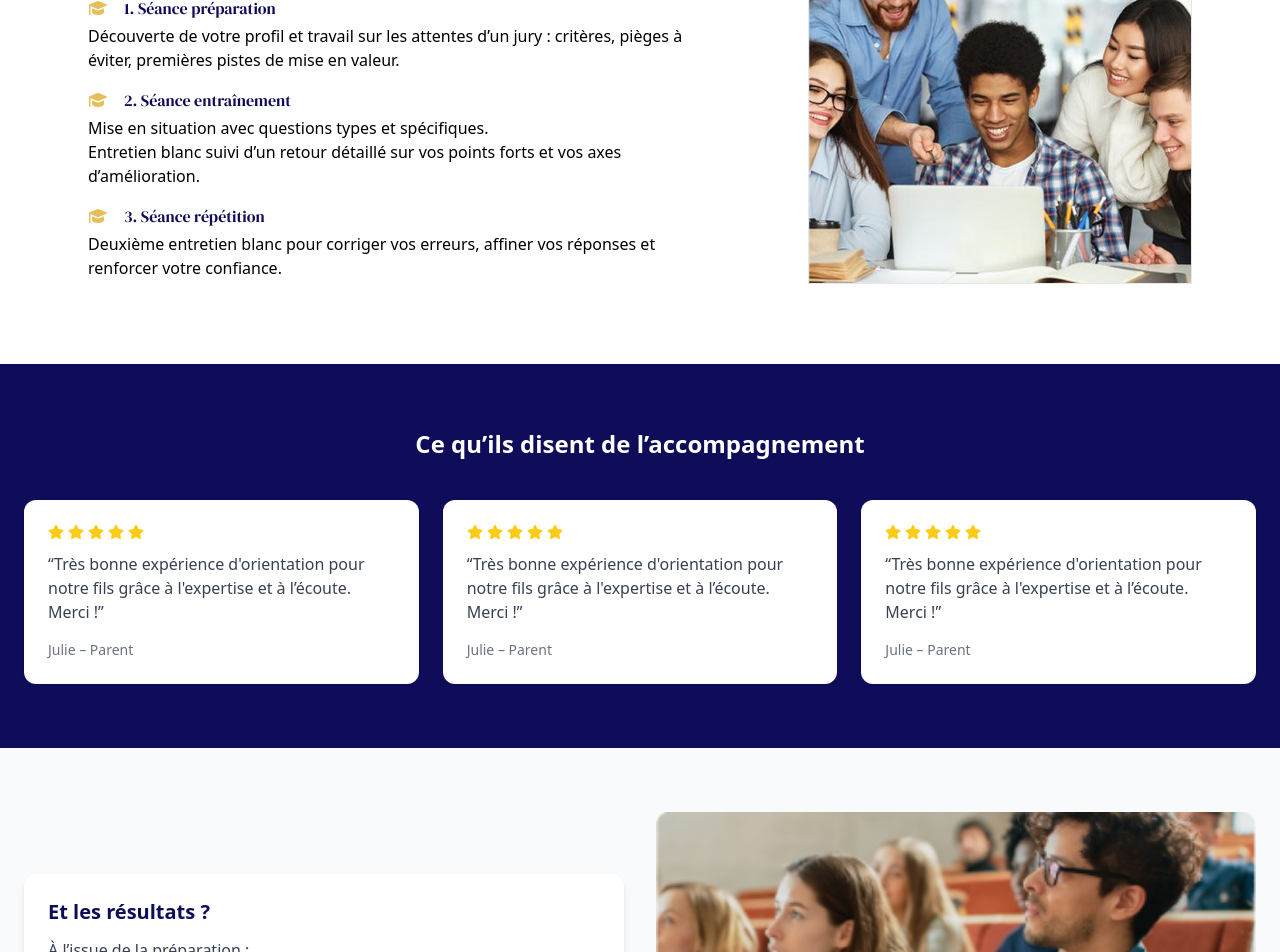
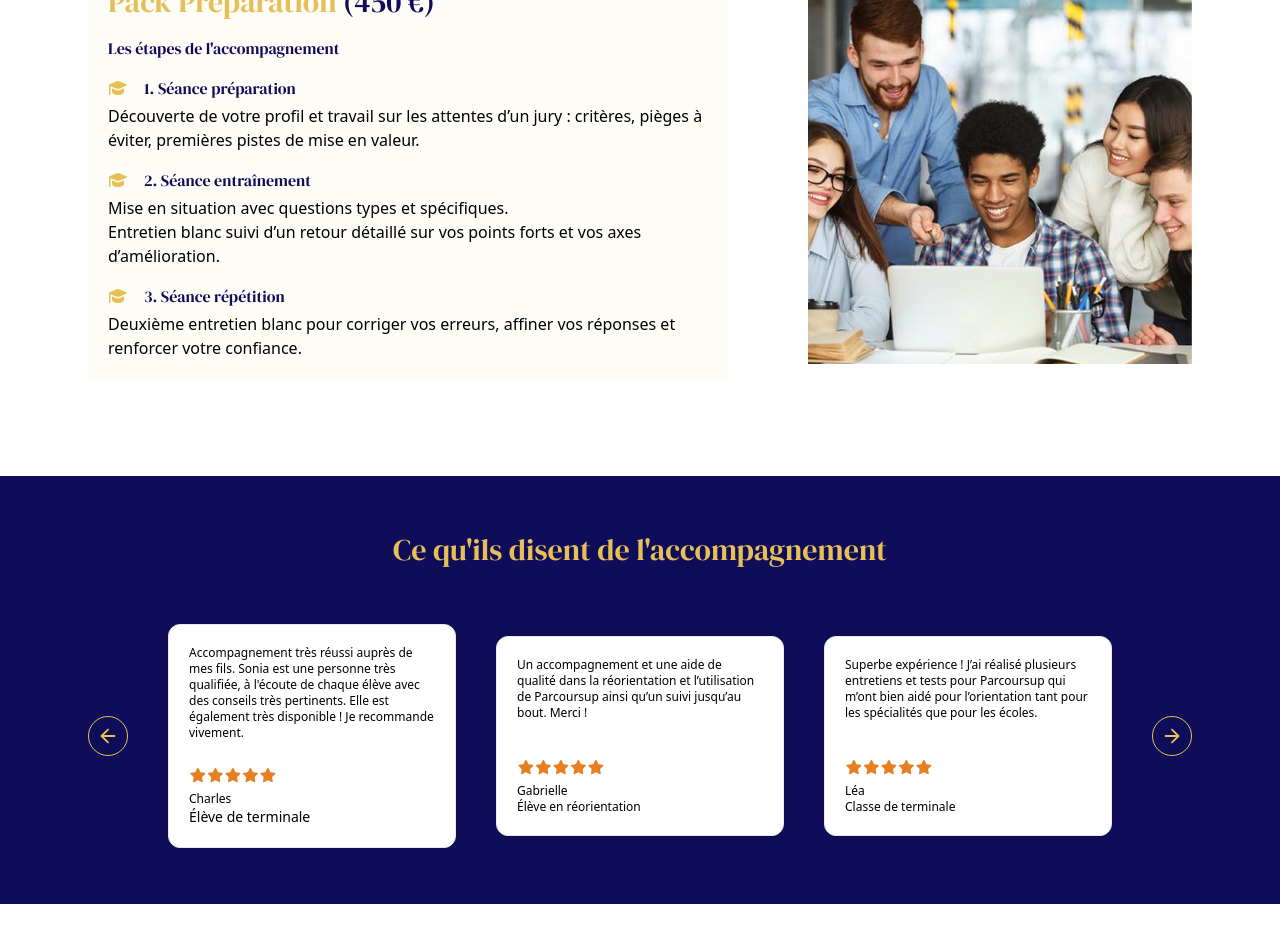
Before and after one commit to christianjunior05/primary, a React (Vite) app: page /parcours in a window 1280 px wide. Shown: the part 2791-3743 px from the top of the page. Built offline with nearby package versions, Linux system fonts and the light colour scheme.

Commit message:
parcours terminer

```diff
--- a/src/components/Homepage/miniComponents/DivTemoignage.tsx
+++ b/src/components/Homepage/miniComponents/DivTemoignage.tsx
@@ -17,7 +17,9 @@ const DivTemoignage = ({
   className,
 }: Typage) => {
   return (
-    <div className={`${className} rounded-xl border`}>
+
+    <>
+ <div className={`${className} rounded-xl border`}>
       {/* Commentaire */}
       <p className="text-sm max-md:text-base max-sm:text-sm ">{commentaire}</p>
 
@@ -47,6 +49,14 @@ const DivTemoignage = ({
         </div>
       </div>
     </div>
+
+
+
+
+    </>
+
+
+
   );
 };
 
--- a/src/pages/Parcours.tsx
+++ b/src/pages/Parcours.tsx
@@ -1,5 +1,7 @@
-import {  FaStar, FaArrowRight } from "react-icons/fa";
+import { FaArrowRight } from "react-icons/fa";
+import { FiArrowLeft, FiArrowRight } from "react-icons/fi";
 import { GiCheckMark } from "react-icons/gi";
+
 
 export default function Parcours() {
   return (
@@ -34,7 +36,7 @@ export default function Parcours() {
         </div>
       </header>
 
-      {/* Ce que comprend l'accompagnement */}
+
       {/* Ce que comprend l'accompagnement */}
       <section>
         <div className="flex justify-center items-center gap-10 my-20 ">
@@ -46,7 +48,7 @@ export default function Parcours() {
             />
           </div>
 
-          <div className="w-7/12  space-y-4  ">
+          <div className="w-6/12  space-y-4  ">
             <h1 className="text-3xl font-dmserif text-blue">
 
               <span className="text-jauneOr">Ce que comprend</span>  l’accompagnement :
@@ -119,7 +121,7 @@ export default function Parcours() {
 
       {/* Vos avantages exclusifs */}
       <section className=" ">
-        <div className="flex my-20   items-center gap-32 justify-center">
+        <div className="flex   items-center gap-40 justify-center">
           <div className="space-y-6 w-5/12 ">
             <h2 className="text-3xl  text-blue font-dmserif ">
               Vos avantages exclusifs :
@@ -164,8 +166,8 @@ export default function Parcours() {
       </section>
 
       {/* Pourquoi un accompagnement ? */}
-      <section className="my-20 ">
-        <div className="flex my-10 justify-center items-center gap-20 ">
+      <section className=" ">
+        <div className=" my-20 flex  justify-center items-center gap-20 ">
 
           <div className="size-96">
             <img
@@ -245,7 +247,7 @@ Mettre en avant le dossier scolaire mais aussi l’extra-scolaire (sport, engage
 
               <li className="space-x-2 flex  ">
 
-                 <GiCheckMark className="  text-jauneOr mt-1   "/>
+                <GiCheckMark className="  text-jauneOr mt-1   " />
 
                 <p className="" > Savoir se mettre en avant : présenter son parcours, ses
                   engagements, passions et projets.</p>
@@ -254,7 +256,7 @@ Mettre en avant le dossier scolaire mais aussi l’extra-scolaire (sport, engage
               </li>
               <li className=" space-x-2  flex">
 
-                 <GiCheckMark className="  text-jauneOr mt-1   "/>
+                <GiCheckMark className="  text-jauneOr mt-1   " />
 
 
                 <p className="">
@@ -263,7 +265,7 @@ Mettre en avant le dossier scolaire mais aussi l’extra-scolaire (sport, engage
                 </p>
               </li>
               <li className=" space-x-2 flex ">
-                 <GiCheckMark className="  text-jauneOr mt-1   "/>
+                <GiCheckMark className="  text-jauneOr mt-1   " />
 
                 <p className="">
                   Se démarquer des autres candidats avec un discours authentique
@@ -288,9 +290,10 @@ Mettre en avant le dossier scolaire mais aussi l’extra-scolaire (sport, engage
       </section>
 
       {/* Pack Préparation */}
-      <section className=" my-20">
-        <div className=" flex items-center justify-center gap-20 ">
-          <div className=" rounded-xl w-6/12 space-y-4  ">
+      <section className=" ">
+        <div className="my-24 flex items-center justify-center gap-20 ">
+
+          <div className=" w-6/12 space-y-4 bg-jauneOr/5 rounded-md p-5 ">
             <h3 className="text-3xl font-dmserif text-jauneOr ">
               Pack Préparation <span className="font-dmserif text-blue">(450 €)</span>
             </h3>
@@ -335,7 +338,7 @@ Mettre en avant le dossier scolaire mais aussi l’extra-scolaire (sport, engage
             <img
               src="/parcourSupPreparation.png"
               alt="Pack préparation"
-            className="size-full  border object-cover"
+              className="size-full   object-cover "
             />
 
           </div>
@@ -344,69 +347,127 @@ Mettre en avant le dossier scolaire mais aussi l’extra-scolaire (sport, engage
       </section>
 
       {/* Avis */}
-      <section className="py-16 bg-blue">
-        <div className="container mx-auto px-6">
-          <h2 className="text-white text-center text-2xl font-bold mb-10">
-            Ce qu’ils disent de l’accompagnement
-          </h2>
-          <div className="grid grid-cols-1 md:grid-cols-3 gap-6">
-            {[1, 2, 3].map((i) => (
-              <div key={i} className="bg-white rounded-xl p-6 shadow">
-                <div className="flex items-center gap-1 text-yellow-400 mb-3">
-                  {Array.from({ length: 5 }).map((_, idx) => (
-                    <FaStar key={idx} />
-                  ))}
+      <section>
+        <div className=" bg-blue  py-14 my-20 ">
+          <h3 className="text-3xl font-dmserif text-jauneOr mb-14 text-center "> Ce qu'ils disent de l'accompagnement</h3>
+          <div className="flex items-center gap-10  justify-center ">
+            <FiArrowLeft className=" max-sm:hidden border size-10 p-2 shrink-0  rounded-full text-jauneOr border-jauneOr cursor-pointer hover:bg-jauneOr hover:text-white transition-all " />
+
+            <div className="flex gap-10  flex-wrap justify-center items-center ">
+              <div className={` w-72  max-sm:space-y-2  space-y-7 bg-white     p-5    flex flex-col  rounded-xl border`}>
+
+                <p className=" max-md:text-base text-xs">Accompagnement très réussi auprès de mes fils. Sonia est une personne très qualifiée, à l'écoute de chaque élève avec des conseils très pertinents. Elle est également très disponible ! Je recommande vivement.</p>
+
+                <div className="space-y-2">
+
+                  <div className=" flex  text-sm max-md:text-base">
+                    <i className="fa-solid fa-star text-orange"></i>
+                    <i className="fa-solid fa-star text-orange"></i>
+                    <i className="fa-solid fa-star text-orange"></i>
+                    <i className="fa-solid fa-star text-orange"></i>
+                    <i className="fa-solid fa-star text-orange"></i>
                   </div>
-                <p className="text-gray-700 mb-4">
-                  “Très bonne expérience d'orientation pour notre fils grâce à
-                  l'expertise et à l’écoute. Merci !”
-                </p>
-                <div className="text-sm text-gray-500">Julie – Parent</div>
+                  <div>
+                    <span className="block text-xs">Charles</span>
+                    <span className="block text-xs md:text-sm">Élève de terminale</span>
                   </div>
-            ))}
+
+                </div>
+
+              </div>
+
+              <div className={` w-72  max-sm:space-y-2  space-y-10 bg-white     p-5    flex flex-col  rounded-xl border`}>
+                {/* Commentaire */}
+                <p className=" max-md:text-base text-xs">Un accompagnement et une aide de qualité dans la réorientation et l’utilisation de Parcoursup ainsi qu’un suivi jusqu’au bout. Merci !</p>
+
+                {/* Étoiles */}
+
+
+                {/* Nom et profession */}
+
+
+                <div className="space-y-2">
+
+                  <div className=" flex  text-sm max-md:text-base">
+                    <i className="fa-solid fa-star text-orange"></i>
+                    <i className="fa-solid fa-star text-orange"></i>
+                    <i className="fa-solid fa-star text-orange"></i>
+                    <i className="fa-solid fa-star text-orange"></i>
+                    <i className="fa-solid fa-star text-orange"></i>
+                  </div>
+                  <div>
+                    <span className="block text-xs">Gabrielle</span>
+                    <span className="block text-xs">Élève en réorientation</span>
+                  </div>
+
+                </div>
+
+              </div>
+
+
+              <div className={` w-72  max-sm:space-y-2  space-y-10 bg-white     p-5    flex flex-col  rounded-xl border`}>
+
+                <p className=" max-md:text-base text-xs">Superbe expérience ! J’ai réalisé plusieurs entretiens et tests pour Parcoursup qui m’ont bien aidé pour l’orientation tant pour les spécialités que pour les écoles.</p>
+
+                <div className="space-y-2">
+
+                  <div className=" flex  text-sm max-md:text-base">
+                    <i className="fa-solid fa-star text-orange"></i>
+                    <i className="fa-solid fa-star text-orange"></i>
+                    <i className="fa-solid fa-star text-orange"></i>
+                    <i className="fa-solid fa-star text-orange"></i>
+                    <i className="fa-solid fa-star text-orange"></i>
+                  </div>
+                  <div>
+                    <span className="block text-xs  ">Léa</span>
+                    <span className="block text-xs">Classe de terminale</span>
+                  </div>
+
+                </div>
+
+              </div>
+
+
+
+            </div>
+            <FiArrowRight className=" max-sm:hidden border shrink-0 size-10 p-2 rounded-full text-jauneOr border-jauneOr cursor-pointer hover:bg-jauneOr hover:text-white transition-all " />
+
           </div>
         </div>
       </section>
 
       {/* Résultats */}
-      <section className="py-16 bg-gray-50">
-        <div className="container mx-auto px-6 grid grid-cols-1 lg:grid-cols-2 gap-8 items-center">
-          <div className="bg-white/90 rounded-xl p-6 shadow-md">
-            <h3 className="text-xl font-semibold text-blue mb-3">
-              Et les résultats ?
-            </h3>
-            <p className="text-gray-700 mb-3">À l’issue de la préparation :</p>
-            <ul className="space-y-2 text-gray-700">
-              <li className="flex items-start gap-2">
-                <span className="text-yellow-400 mt-1">
-                  <FaArrowRight />
-                </span>
-                <span>Un dossier structuré, clair et convaincant.</span>
+      <section className="">
+        <div className=" h-[500px] bg-resultats bg-no-repeat bg-cover my-10 flex flex-col justify-center pl-24" >
+          <div className=" bg-white/80 text-blue w-5/12 p-6 rounded-md space-y-3">
+            <h4 className="text-3xl font-dmserif text-blue">Et les résultats ?</h4>
+            <p>À l’issue de la préparation : </p>
+            <ul className="space-y-2">
+              <li className=" space-x-2 ">
+                <GiCheckMark className="  text-jauneOr  inline  " />
+
+                <p className="inline">
+                  Un discours structuré, clair et convaincant,
+                </p>
               </li>
-              <li className="flex items-start gap-2">
-                <span className="text-yellow-400 mt-1">
-                  <FaArrowRight />
-                </span>
-                <span>
-                  Des arguments solides qui mettent en valeur votre parcours.
-                </span>
+
+              <li className=" space-x-2 ">
+                <GiCheckMark className="  text-jauneOr  inline " />
+
+                <p className="inline">
+                  Des arguments solides qui mettent en valeur votre parcours,
+                </p>
               </li>
-              <li className="flex items-start gap-2">
-                <span className="text-yellow-400 mt-1">
-                  <FaArrowRight />
-                </span>
-                <span>
-                  L’assurance nécessaire pour réussir votre entretien et obtenir
-                  la meilleure voie possible.
-                </span>
+
+              <li className=" space-x-2 flex ">
+                <GiCheckMark className="  text-jauneOr text-xl mt-1" />
+
+                <p className="">
+                  L’assurance nécessaire pour réussir votre entretien et obtenir la
+                  meilleure note possible. </p>
               </li>
             </ul>
           </div>
-          <img
-            src="/IMG4.png"
-            alt="Résultats"
-            className="w-full h-auto rounded-lg object-cover"
-          />
         </div>
       </section>
     </div>
--- a/tailwind.config.js
+++ b/tailwind.config.js
@@ -11,7 +11,8 @@ export default {
         jauneOr:"#E6BF58",
         blanc:"#FFFFFF",
         rose:"#E6BF58",
-        gris:"#9D9D9D"
+        gris:"#9D9D9D",
+        orange:"#E67E22"
 
        },
        fontFamily:{
@@ -35,6 +36,7 @@ export default {
                 trajectoireHeader:"url('/trajectoire.jpg')",
                 trajectoireSection3:"url('/trajectoireSection3.png')",
                 trajectoireSection5:"url('/trajectoireSection5.png')",
+                resultats:"url('/resultats.png')",
 
 
 
```
Also changed, not shown: public/parcourSupPreparation.png, public/resultats.png (added). Lines whose indentation alone changed are shown as unchanged.
